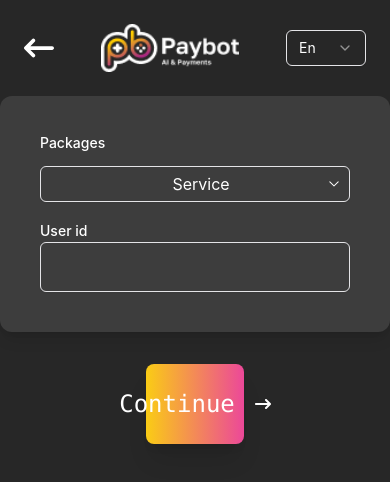
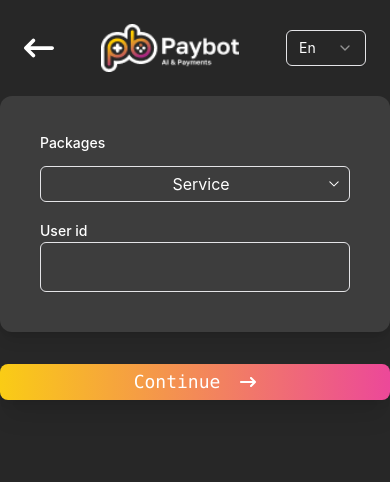
Before and after one commit to fotimaruziyeva/paybot, a React (Vite) app: page /service in a window 390 px wide. Shown: the top 482 px of the page. Built offline with nearby package versions, Linux system fonts and the light colour scheme.

Commit message:
service button add

```diff
--- a/src/pages/Profile.tsx
+++ b/src/pages/Profile.tsx
@@ -29,7 +29,7 @@ const Profile = () => {
   <div className="w-full mt-5">
     <Link to={"/support"} className="w-full">
       <button className="w-full p-4 rounded-xl flex items-center justify-between bg-[#272727] border border-gray-400">
-        <span className="w-12 h-12 bg-[#fecc00] rounded flex items-center justify-center">
+        <span className="w-12 h-12 bg-[#fecc00] rounded-2xl flex items-center justify-center shadow-[0px_4px_10px_2px_rgba(254,204,0,0.5)]">
           <MdSupportAgent size={42} />
         </span>
         <span>Support</span>
--- a/src/pages/Service.tsx
+++ b/src/pages/Service.tsx
@@ -70,14 +70,16 @@ export function Service() {
     </div>
 
       </div>
-      <div className="flex items-center justify-center mt-8">
+     <div className="flex items-center justify-center mt-8">
+  <Button
+    className="w-full sm:w-8/12 md:w-6/12 lg:w-3/12 p-4 sm:p-6 lg:p-10 mb-10 bg-gradient-to-r from-yellow-400 to-pink-500 text-white rounded-lg shadow-xl hover:bg-pink-600"
+    onClick={handleClick}
+  >
+    <span className="text-lg sm:text-xl lg:text-2xl font-mono mr-3">Continue</span>
+    <FaArrowRightLong />
+  </Button>
+</div>
 
-        <Button className="w-3/12 mb-10   p-10 bg-gradient-to-r from-yellow-400 to-pink-500 text-white rounded-lg shadow-xl hover:bg-pink-600" onClick={handleClick}>
-          <span className="text-2xl font-mono mr-3">Continue</span>
-          <FaArrowRightLong />
-        </Button>
-
-      </div>
     </div>
 
   )
```
